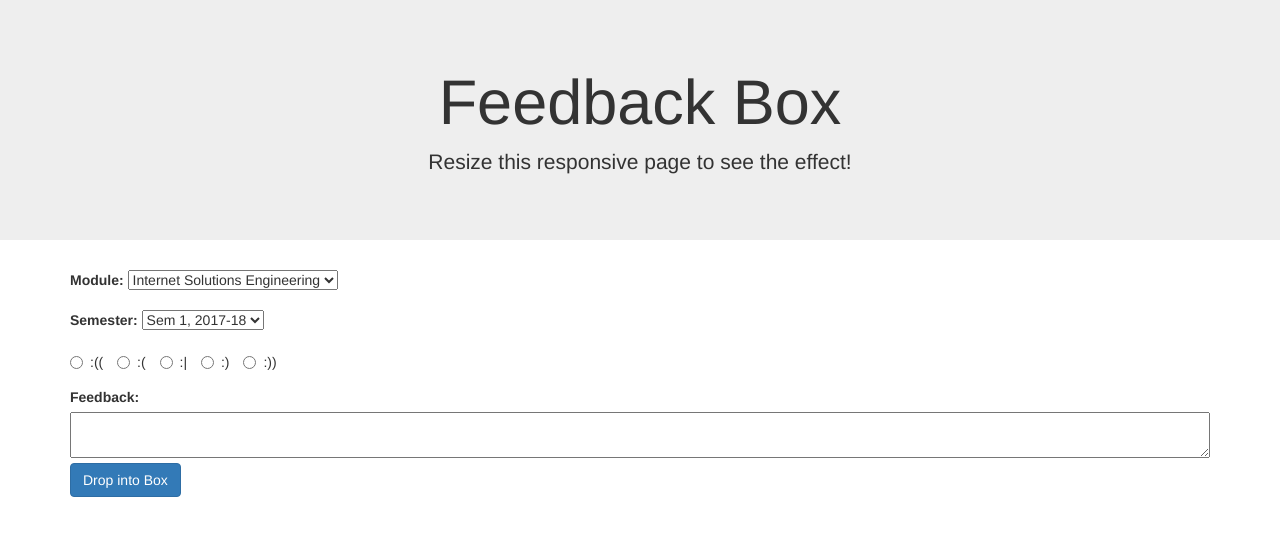
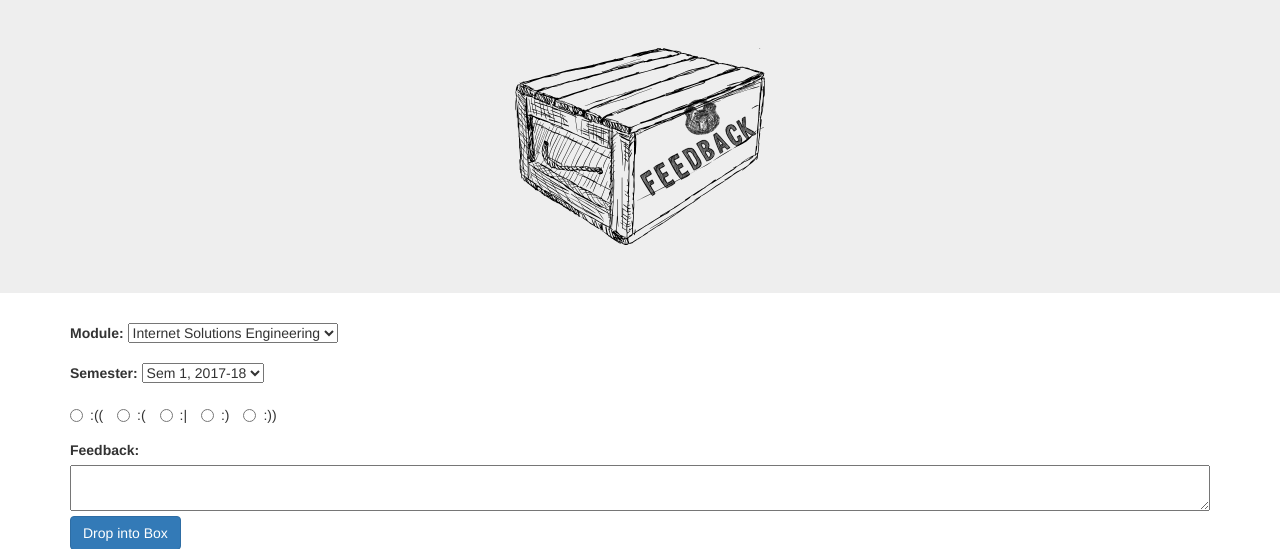
Before and after one commit to bierig/CS615_Workshop, a PHP site: page / in a window 1280 px wide. Shown: the top 549 px of the page. Run offline with PHP 8.4, Linux system fonts and the light colour scheme.

Commit message:
Added feedback box picture and substituded title

```diff
--- a/index.php
+++ b/index.php
@@ -13,9 +13,8 @@
 <body>
 
   <div class="jumbotron text-center">
-    <h1>Feedback Box</h1>
-    <p>Resize this responsive page to see the effect!</p>
-  </div>
+<a href=""><img src="FeedbackBox.svg" class="img-fluid" alt="Feedback Box" width="250"></a>
+</div>
 
   <div class="container">
 
--- a/php/feedbackProcessor.php
+++ b/php/feedbackProcessor.php
@@ -1,6 +1,7 @@
 <?php
 
 if (isset($_POST['submit'])){
+
   $module = $_POST['module'];
   $semester = $_POST['semester'];
   $text = $_POST['text'];
@@ -9,6 +10,9 @@ if (isset($_POST['submit'])){
 
   // load the previous XML file
   $xml = simplexml_load_file("../xml/data.xml") or die('ERROR: Cannot find the data storage');
+
+  // debug: output the old XML file
+  //print_r($xml);
 
   // add a node
   $feedback = $xml->addChild('feedback');
--- a/xml/data.xml
+++ b/xml/data.xml
@@ -6,4 +6,4 @@
   <text>blabla</text>
   <rating>5</rating>
  </feedback>
-</feedbacks>
+<feedback><module>CS265</module><semester>Sem2_2017-18</semester><text>OK...</text><rating>3</rating></feedback></feedbacks>
```
Also changed, not shown: FeedbackBox-small.png (deleted), FeedbackBox.svg (added).
